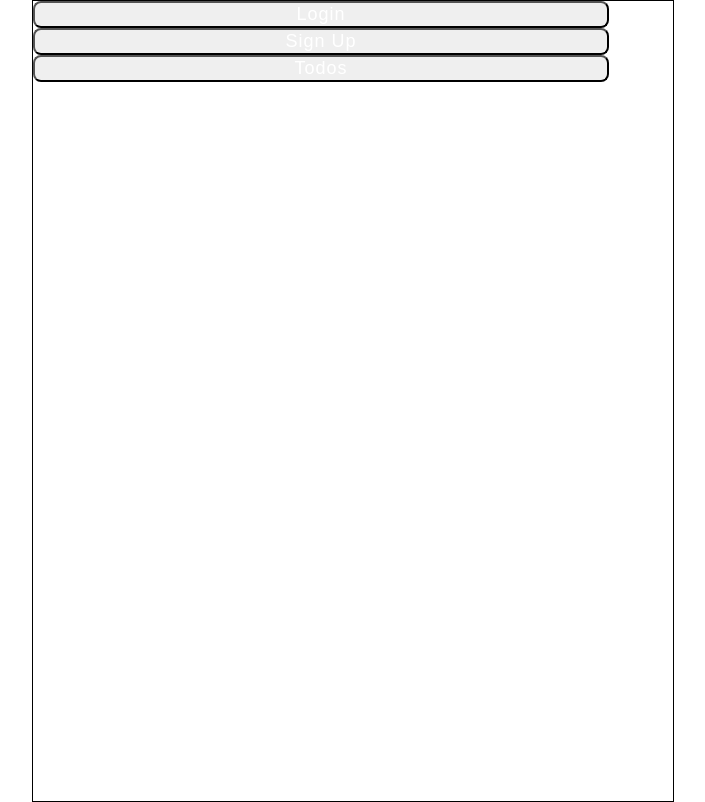
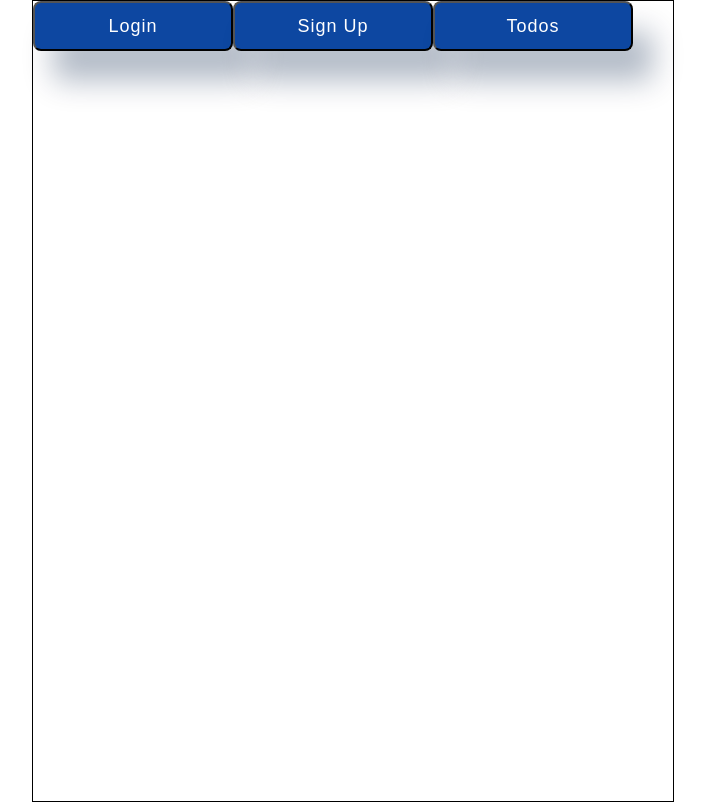
Before and after one commit to leezer94/wanted-pre-onboarding-frontend, a React (Create React App) app: page / in a window 1280 px wide. Shown: the whole page, without its empty margins (287-992 px from the left). Built offline with nearby package versions, Linux system fonts and the light colour scheme.

Commit message:
Feat : 버튼 컴포넌트 구성

```diff
--- a/src/components/@commons/Button/Button.style.ts
+++ b/src/components/@commons/Button/Button.style.ts
@@ -1,25 +1,22 @@
-import styled, { css } from 'styled-components';
+import styled from 'styled-components';
 
 const ShadowButton = styled.button`
-  ${({ theme }) => css`
-    width: 300px;
+  width: 200px;
+  height: 50px;
   font-size: 18px;
   cursor: pointer;
-    padding: '20px 40px';
+  padding: 10px 40px;
   border: 1px solid none;
   border-radius: 8px;
-    background-color: ${theme.BLUE}
-    box-shadow: '20px 30px 30px 0 rgb(0 31 68 / 30%)';
+  background-color: ${({ theme }) => theme.BLUE};
+  box-shadow: 20px 30px 30px 0 rgb(0 31 68 / 30%);
   color: white;
   font-weight: 500;
   text-align: center;
   display: inline-block;
   text-decoration: none;
 
-    width: 90%;
-
   letter-spacing: 1px;
-  `}
 `;
 
 export { ShadowButton };
--- a/src/components/@commons/Button/ShadowButton.tsx
+++ b/src/components/@commons/Button/ShadowButton.tsx
@@ -2,10 +2,15 @@ import * as S from './Button.style';
 
 type ShadowButton = {
   content: string;
+  onClick?: () => void;
 };
 
-const ShadowButton = ({ content }: ShadowButton) => {
-  return <S.ShadowButton type='button'>{content}</S.ShadowButton>;
+const ShadowButton = ({ content, ...rest }: ShadowButton) => {
+  return (
+    <S.ShadowButton type='button' {...rest}>
+      {content}
+    </S.ShadowButton>
+  );
 };
 
 export default ShadowButton;
```
Lines whose indentation alone changed are shown as unchanged.
